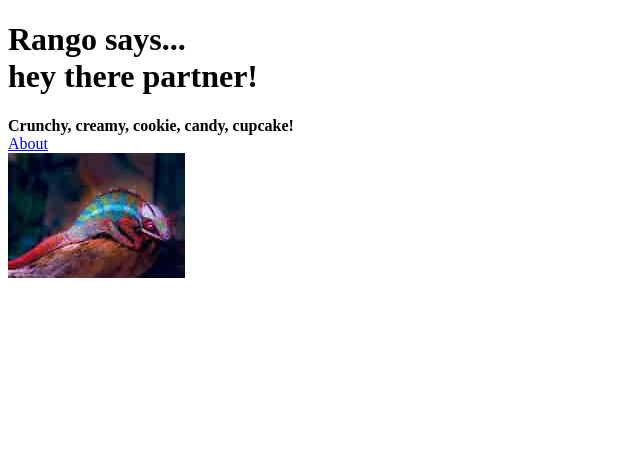
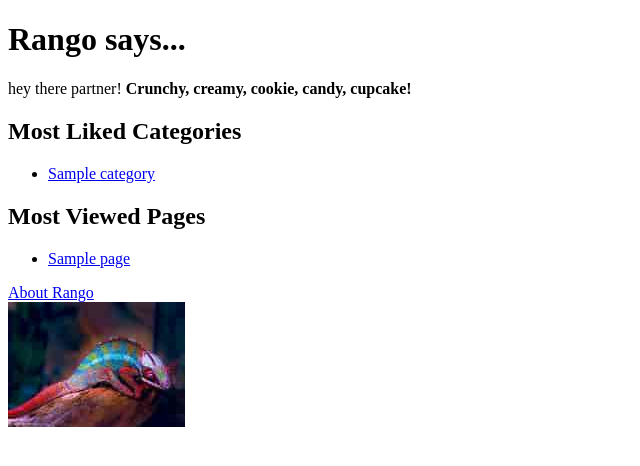
Before and after one commit to Starsakurazc/tango_with_django_project, a Django app: page / in a window 1280 px wide. Shown: the top 466 px of the page, without its empty margins (0-640 px from the left). Run offline with Django 3.2, Linux system fonts and the light colour scheme; tables that the repository leaves empty hold one stand-in row (values such as "Sample post").

Commit message:
chapter 6

```diff
--- a/rango/admin.py
+++ b/rango/admin.py
@@ -6,5 +6,9 @@ class ModuleAdmin(admin.ModelAdmin):
     list_display = ('title', 'category', 'url')
 
 
-admin.site.register(Category)
+class CategoryAdmin(admin.ModelAdmin):
+    prepopulated_fields = {'slug': ('name',)}
+
+
 admin.site.register(Page, ModuleAdmin)
+admin.site.register(Category, CategoryAdmin)
--- a/rango/models.py
+++ b/rango/models.py
@@ -1,10 +1,16 @@
 from django.db import models
+from django.template.defaultfilters import slugify
 
 
 class Category(models.Model):
     name = models.CharField(max_length=128, unique=True)
     views = models.IntegerField(default=0)
     likes = models.IntegerField(default=0)
+    slug = models.SlugField(blank=True, unique=True)
+
+    def save(self, *args, **kwargs):
+        self.slug = slugify(self.name)
+        super(Category, self).save(*args, **kwargs)
 
     class Meta:
         verbose_name_plural = 'Categories'
--- a/rango/urls.py
+++ b/rango/urls.py
@@ -5,4 +5,6 @@ app_name = 'rango'
 urlpatterns = [
     path('', views.index, name='index'),
     path('about/', views.about, name='about'),
+    path('category/<slug:category_name_slug>/',
+         views.show_category, name='show_category')
 ]
--- a/rango/views.py
+++ b/rango/views.py
@@ -1,17 +1,31 @@
 from django.shortcuts import render
+from rango.models import Category
+from rango.models import Page
 from django.http import HttpResponse
 
 
 def index(request):
-    # Construct a dictionary to pass to the template engine as its context.
-    # Note the key boldmessage matches to {{ boldmessage }} in the template!
-    context_dict = {'boldmessage': 'Crunchy, creamy, cookie, candy, cupcake!'}
-    # Return a rendered response to send to the client.
-    # We make use of the shortcut function to make our lives easier.
-    # Note that the first parameter is the template we wish to use.
+    category_list = Category.objects.order_by('-likes')[:5]
+    page_list = Page.objects.order_by('-views')[:5]
+
+    context_dict = {'boldmessage': 'Crunchy, creamy, cookie, candy, cupcake!', 'categories': category_list,
+                    'pages': page_list}
     return render(request, 'rango/index.html', context=context_dict)
 
 
+def show_category(request, category_name_slug):
+    context_dict = {}
+    try:
+        category = Category.objects.get(slug=category_name_slug)
+        pages = Page.objects.filter(category=category)
+        context_dict['pages'] = pages
+        context_dict['category'] = category
+    except Category.DoesNotExist:
+        context_dict['pages'] = None
+        context_dict['category'] = None
+    return render(request, 'rango/category.html', context_dict)
+
+
 def about(request):
-    context_dict = {'boldmessage':'This tutorial has been put together by Jiacheng'}
-    return render(request, 'rango/about.html',context=context_dict)
+    context_dict = {'boldmessage': 'This tutorial has been put together by Jiacheng'}
+    return render(request, 'rango/about.html', context=context_dict)
--- a/templates/rango/index.html
+++ b/templates/rango/index.html
@@ -8,11 +8,42 @@
     </head>
 
     <body>
-        <h1>Rango says...<br/>
-            hey there partner! <br /></h1>
-            <strong>{{ boldmessage }}</strong><br />
+        <h1>Rango says...</h1>
+        <div>hey there partner!
+            <strong>{{ boldmessage }}</strong></div>
         <div>
-            <a href="/rango/about/">About</a><br />
+        <h2>Most Liked Categories</h2>
+        {% if categories %}
+        <ul>
+            {% for category in categories %}
+                <li>
+                    <a href="/rango/category/{{ category.slug }}/">
+                    {{ category.name }}</a>
+                </li>
+            {% endfor %}
+        </ul>
+        {% else %}
+            <strong>There are no categories present.</strong>
+        {% endif %}
+
+        </div>
+
+        <div>
+            <h2>Most Viewed Pages</h2>
+            {% if pages %}
+                <ul>
+                {% for page in pages %}
+                    <li>
+                        <a href="{{ page.url }}">{{ page.title }}</a>
+                    </li>
+                {% endfor %}
+                </ul>
+            {% else %}
+                <strong>There are no pages present.</strong>
+            {% endif %}
+        </div>
+        <div>
+            <a href="/rango/about/">About Rango</a><br />
             <img src="{% static "images/rango.jpg" %}" alt="Picture of Rango" />
         </div>
     </body>
```
Also changed, not shown: populate_rango.py (+18 -10 lines), templates/rango/category.html (added, +25 -0 lines), rango/migrations/0003_category_slug.py (added).
